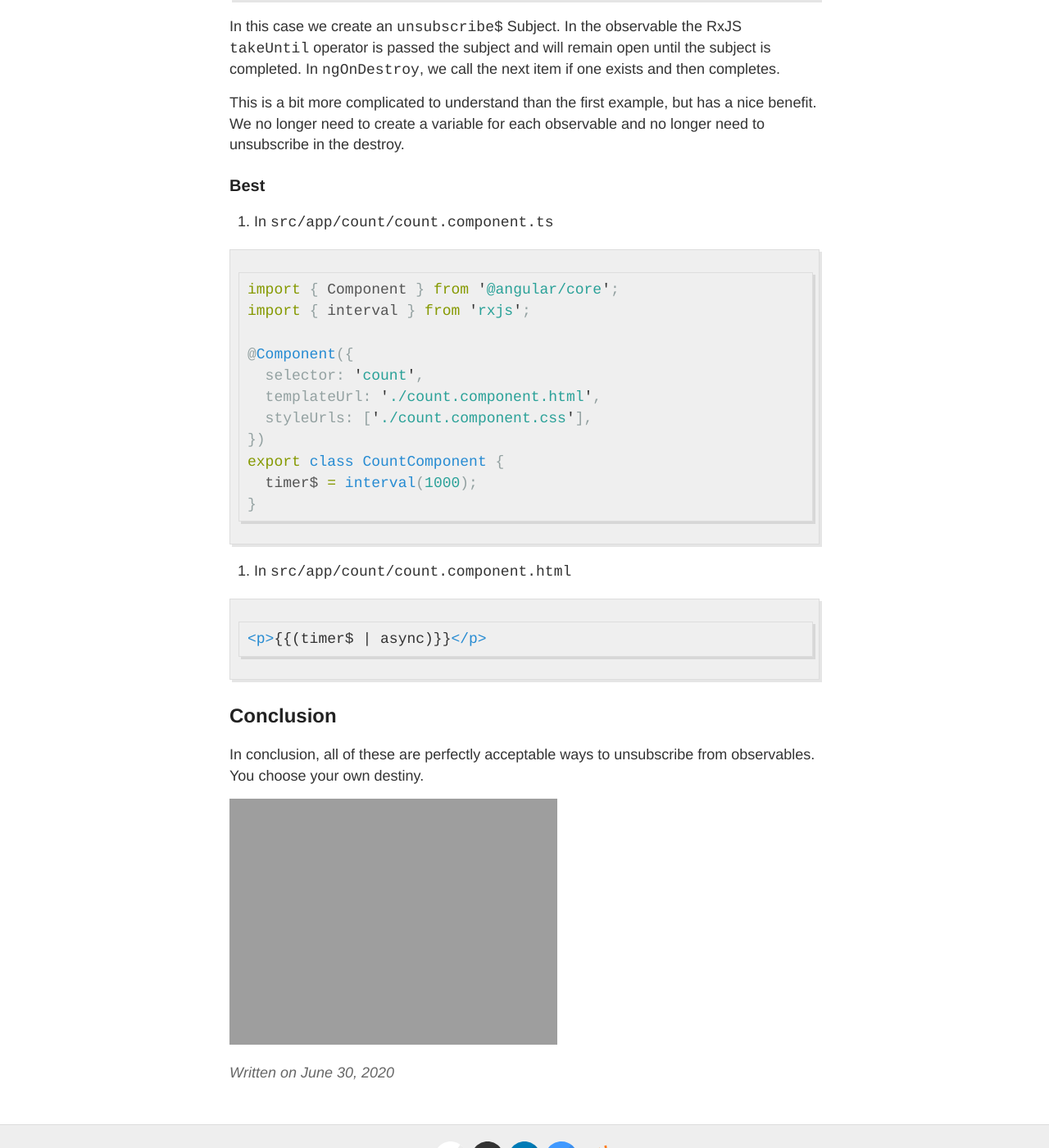
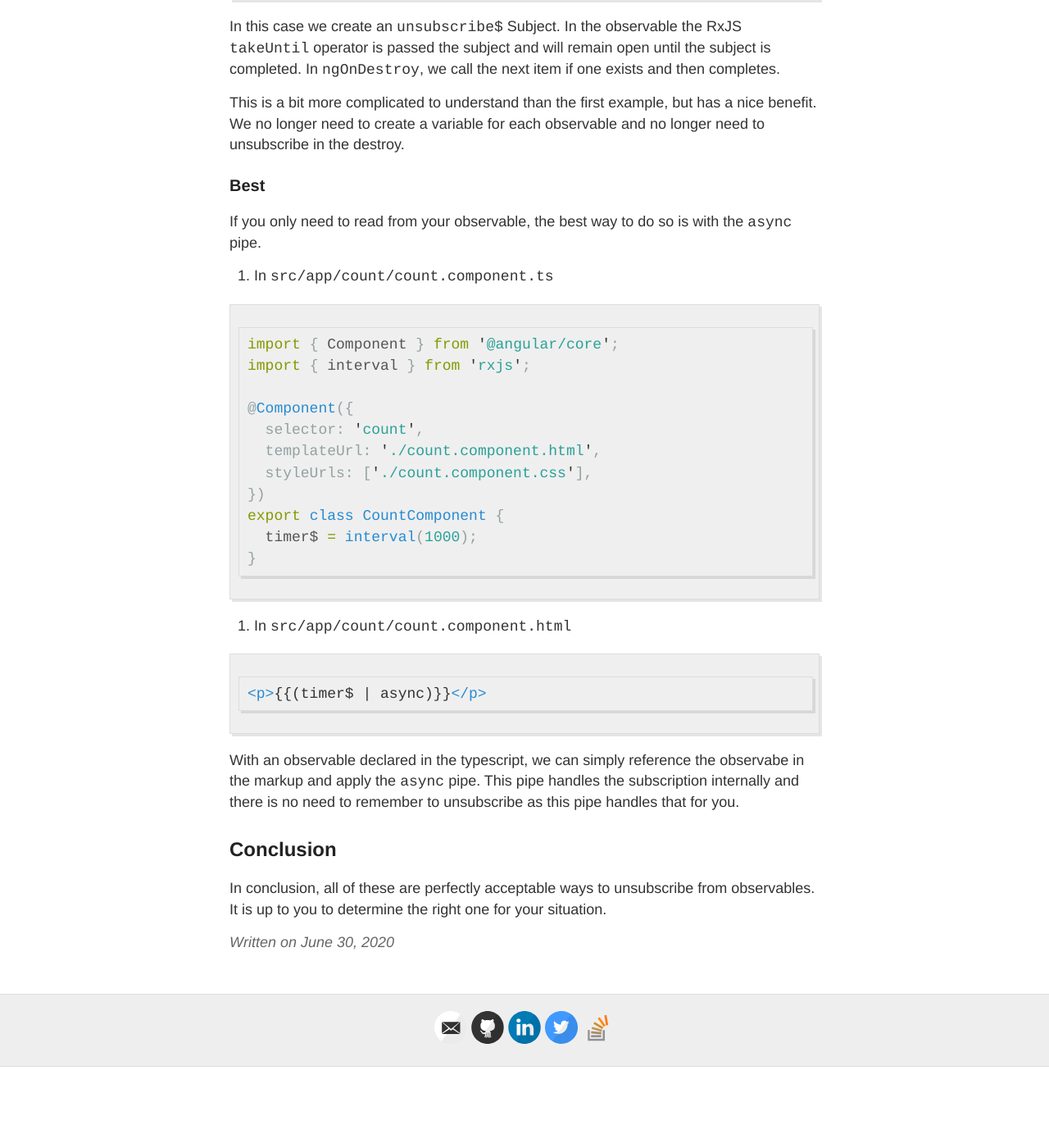
Before and after one commit to mattspaulding/mattspaulding.github.io, a Jekyll site: the page built from _posts/2020-6-30-The-Best-Way-to-Unsubscribe-From-Angular-Observables.md, in a window 1280 px wide and 1400 px high, scrolled down 8173 px. Shown: the whole window at 82% size. Built offline with Jekyll 4.4.1, drawn with Linux system fonts in a browser that asks for light colours; comment, search, counter and statistics services are not loaded; after the commit the page ends 9474 px from its top, so only the background shows below that.

Commit message:
clean up

````diff
--- a/_posts/2020-6-30-The-Best-Way-to-Unsubscribe-From-Angular-Observables.md
+++ b/_posts/2020-6-30-The-Best-Way-to-Unsubscribe-From-Angular-Observables.md
@@ -245,6 +245,8 @@ This is a bit more complicated to understand than the first example, but has a n
 
 ### Best
 
+If you only need to read from your observable, the best way to do so is with the `async` pipe.
+
 1. In `src/app/count/count.component.ts`
 
 ```ts
@@ -270,8 +272,8 @@ export class CountComponent {
 
 {% endraw %}
 
+With an observable declared in the typescript, we can simply reference the observabe in the markup and apply the `async` pipe. This pipe handles the subscription internally and there is no need to remember to unsubscribe as this pipe handles that for you.
+
 ## Conclusion
 
-In conclusion, all of these are perfectly acceptable ways to unsubscribe from observables. You choose your own destiny.
-
-![choose-your-destiny]({{site.baseurl}}/images/2020-6-30-The-Best-Way-to-Unsubscribe-From-Angular-Observables/choose-your-destiny.gif)
+In conclusion, all of these are perfectly acceptable ways to unsubscribe from observables. It is up to you to determine the right one for your situation.
````
